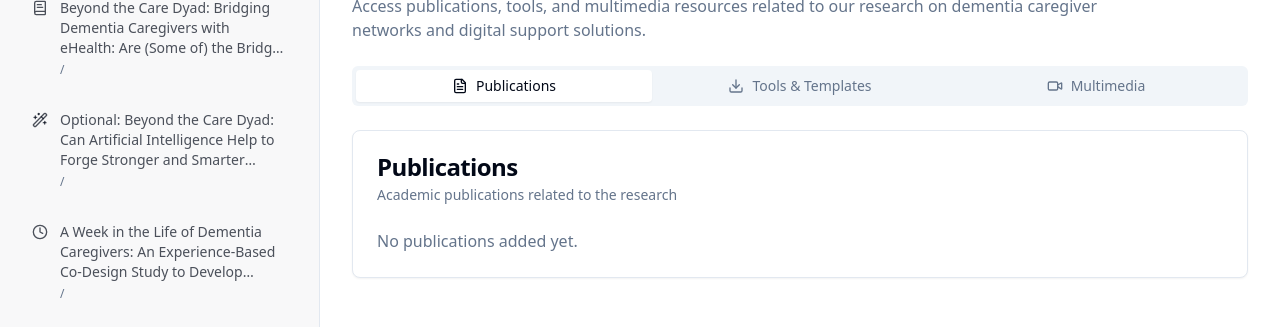
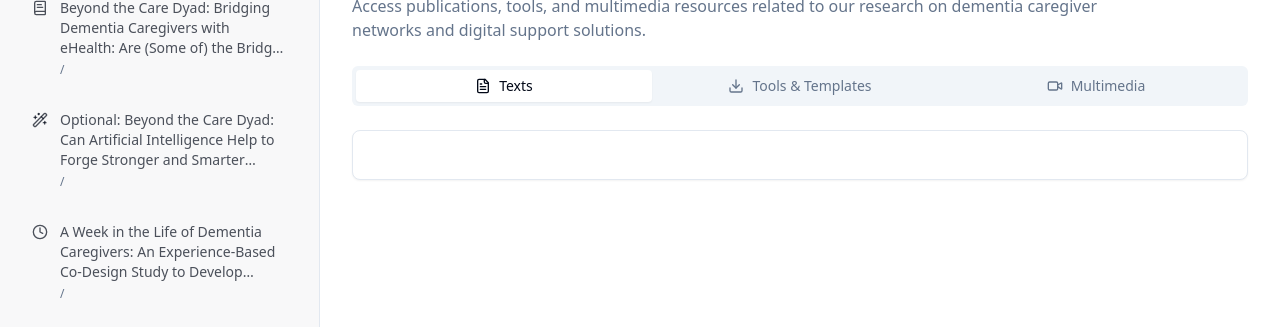
Before and after one commit to cmw1990/united-care-nexus, a React (Vite) app: page /resources in a window 1280 px wide. Shown: the part 155-482 px from the top of the page. Built offline with nearby package versions, Linux system fonts and the light colour scheme; no server answers.

Commit message:
Refactor: Update resources page
Update the resources page to change the publication tag to "Texts" and remove the explanatory text.

```diff
--- a/src/pages/ResourcesPage.tsx
+++ b/src/pages/ResourcesPage.tsx
@@ -18,11 +18,11 @@ const ResourcesPage = () => {
           </p>
         </section>
 
-        <Tabs defaultValue="publications" className="w-full">
+        <Tabs defaultValue="texts" className="w-full">
           <TabsList className="grid w-full grid-cols-3">
-            <TabsTrigger value="publications">
+            <TabsTrigger value="texts">
               <FileText className="h-4 w-4 mr-2" />
-              {t('resources.publications')}
+              Texts
             </TabsTrigger>
             <TabsTrigger value="tools">
               <Download className="h-4 w-4 mr-2" />
@@ -34,14 +34,10 @@ const ResourcesPage = () => {
             </TabsTrigger>
           </TabsList>
 
-          <TabsContent value="publications" className="mt-6">
+          <TabsContent value="texts" className="mt-6">
             <Card className="border shadow-sm">
-              <CardHeader>
-                <CardTitle>{t('resources.publications')}</CardTitle>
-                <CardDescription>Academic publications related to the research</CardDescription>
-              </CardHeader>
-              <CardContent>
-                <p className="text-muted-foreground">No publications added yet.</p>
+              <CardContent className="pt-6">
+                {/* Empty content as requested */}
               </CardContent>
             </Card>
           </TabsContent>
```
